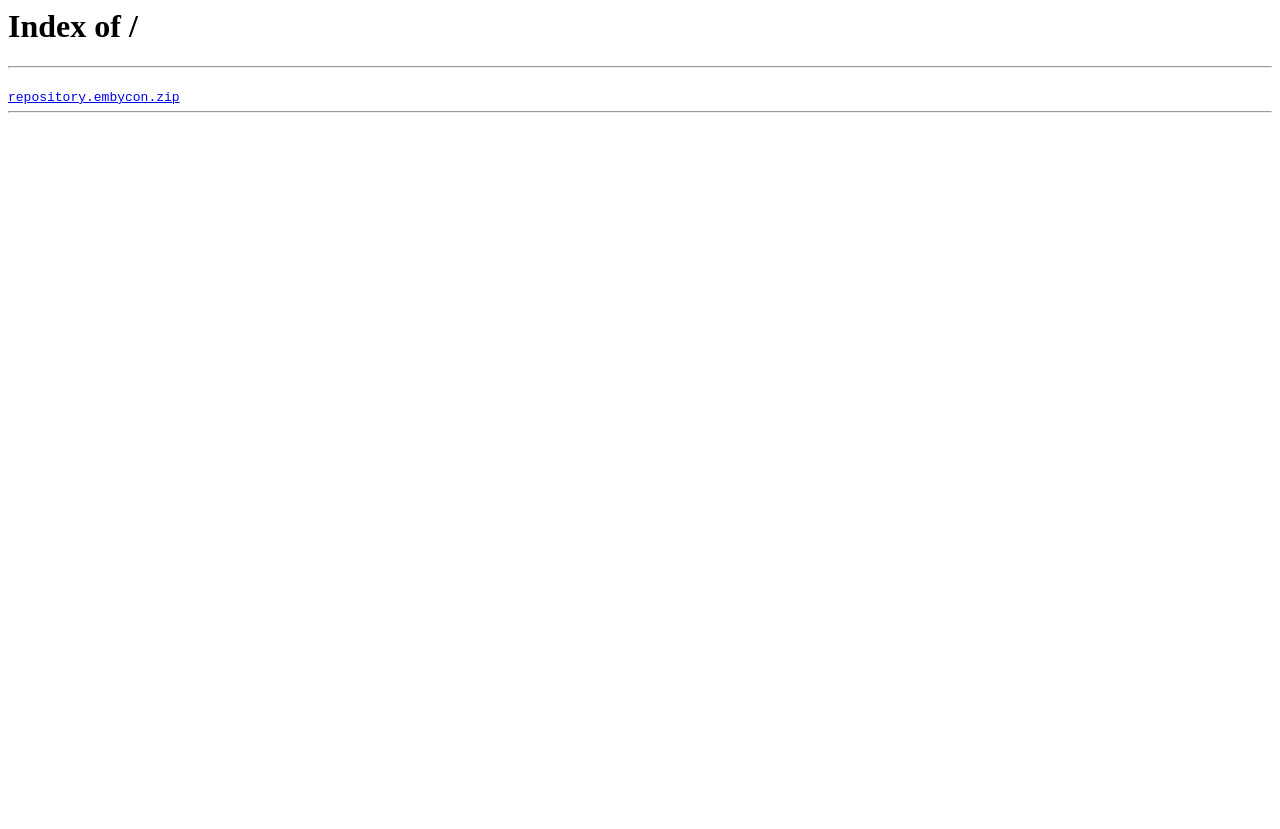
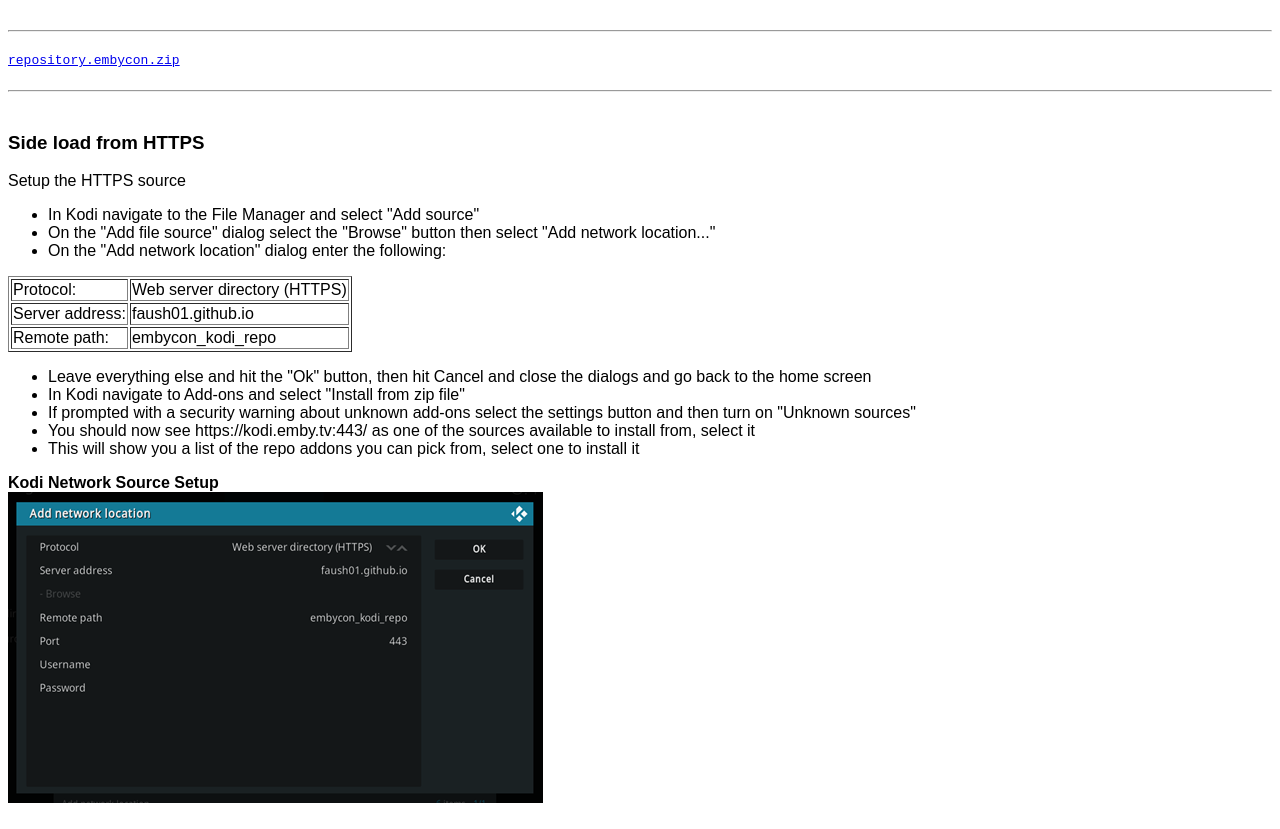
Before and after one commit to faush01/embycon_kodi_repo, a plain HTML site: page index.html in a window 1280 px wide. Before the commit the page ends 800 px from the top, so only its background shows below. Drawn offline with Linux system fonts and the light colour scheme.

Commit message:
setup info

```diff
--- a/index.html
+++ b/index.html
@@ -2,11 +2,43 @@
  <head>
   <title>Index of /</title>
  </head>
- <body>
-<h1>Index of /</h1>
+
+<body style="font-family:Romboto,Arial,sans-serif;">
+
 <pre>
+
 <hr>
 <a href="repository.embycon.zip">repository.embycon.zip</a>
+
 <hr>
 </pre>
+<h3>Side load from HTTPS</h3>
+
+<p>Setup the HTTPS source</p>
+<ul>
+<li>In Kodi navigate to the File Manager and select "Add source"</li>
+<li>On the "Add file source" dialog select the "Browse" button then select "Add network location..."</li>
+<li>On the "Add network location" dialog enter the following:</li>
+</ul>
+
+<table border="1">
+<tr><td>Protocol:</td><td>Web server directory (HTTPS)</td></tr>
+<tr><td>Server address:</td><td>faush01.github.io</td></tr>
+<tr><td>Remote path:</td><td>embycon_kodi_repo</td></tr>
+</table>
+
+<ul>
+<li>Leave everything else and hit the "Ok" button, then hit Cancel and close the dialogs and go back to the home screen</li>
+<li>In Kodi navigate to Add-ons and select "Install from zip file"</li>
+<li>If prompted with a security warning about unknown add-ons select the settings button and then turn on "Unknown sources"</li>
+<li>You should now see https://kodi.emby.tv:443/ as one of the sources available to install from, select it</li>
+<li>This will show you a list of the repo addons you can pick from, select one to install it</li>
+</ul>
+
+<strong>Kodi Network Source Setup</strong>
+<br/>
+<img src="network_setup.png" />
+<br/>
+<br/>
+
 <html>
```
Also changed, not shown: network_setup.png (added).
